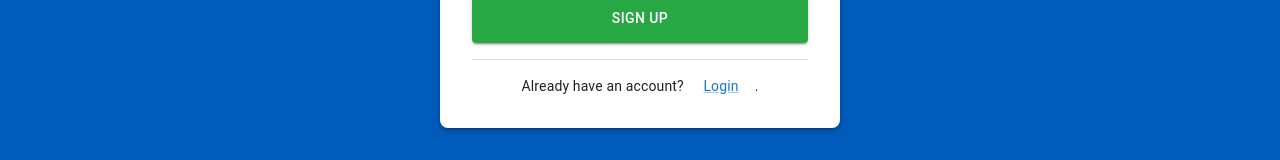
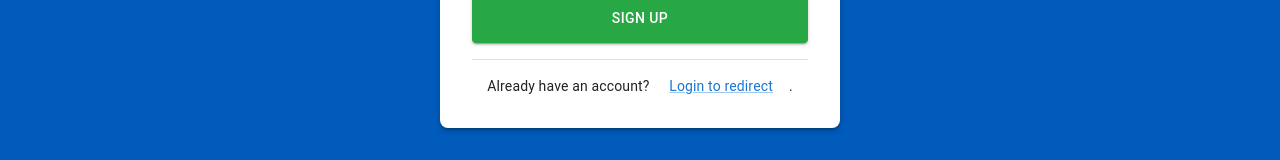
Before and after one commit to Nikhiluppen/jobportal, a React (Vite) app: page /signup in a window 1280 px wide. Shown: the part 651-811 px from the top of the page. Built offline with nearby package versions, Linux system fonts and the light colour scheme.

Commit message:
tried signin

```diff
--- a/src/pages/Dashboard.jsx
+++ b/src/pages/Dashboard.jsx
@@ -37,7 +37,7 @@ export default function Dashboard() {
     return { ...job, state, skills: skillsList };
   }), []);
 
-  // Options for each filter dropdown
+  // Options for each filterwqeeqe2e12weq s dropdown
   const stateOptions = useMemo(() => Array.from(new Set(jobs.map(j => j.state))), [jobs]);
   const levelOptions = useMemo(() => Array.from(new Set(jobs.map(j => j['job level'] || 'Other'))), [jobs]);
   const categoryOptions = useMemo(() => Array.from(new Set(jobs.map(j => j.Category || 'Other'))), [jobs]);
--- a/src/pages/Home.jsx
+++ b/src/pages/Home.jsx
@@ -38,7 +38,7 @@ const Home = () => {
         </div>
       </section>
 
-      {/* Featured Jobs */}
+      {/* Featured wedwdwwqJobs */}
       <section className="featured-jobs">
         <h2>Featured Jobs</h2>
 
--- a/src/pages/SavedJobs.jsx
+++ b/src/pages/SavedJobs.jsx
@@ -9,7 +9,7 @@ const SavedJobs = () => {
   }, []);
 
   const handleDelete = (index) => {
-    // Remove the job at the given index
+    // Remove the job at the given indexqeqweqweqe
     const updated = [...savedJobs];
     updated.splice(index, 1);
     setSavedJobs(updated);
--- a/src/pages/SignUp.jsx
+++ b/src/pages/SignUp.jsx
@@ -208,7 +208,7 @@ export default function SignUp() {
           <Typography align="center" variant="body2">
             Already have an account?{' '}
             <Link href="/Login">
-              Login
+              Login to redirect
             </Link>
             .
           </Typography>
```
